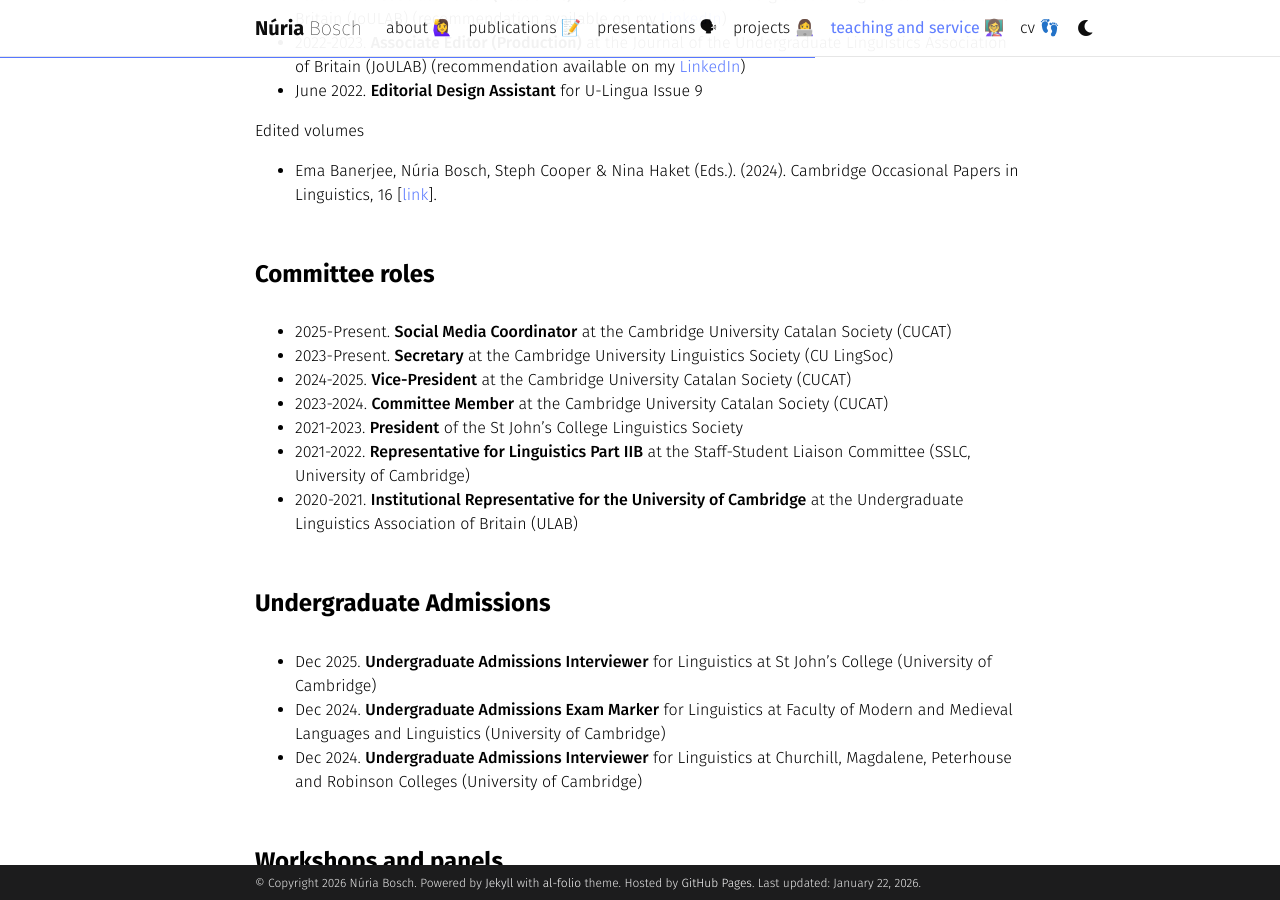
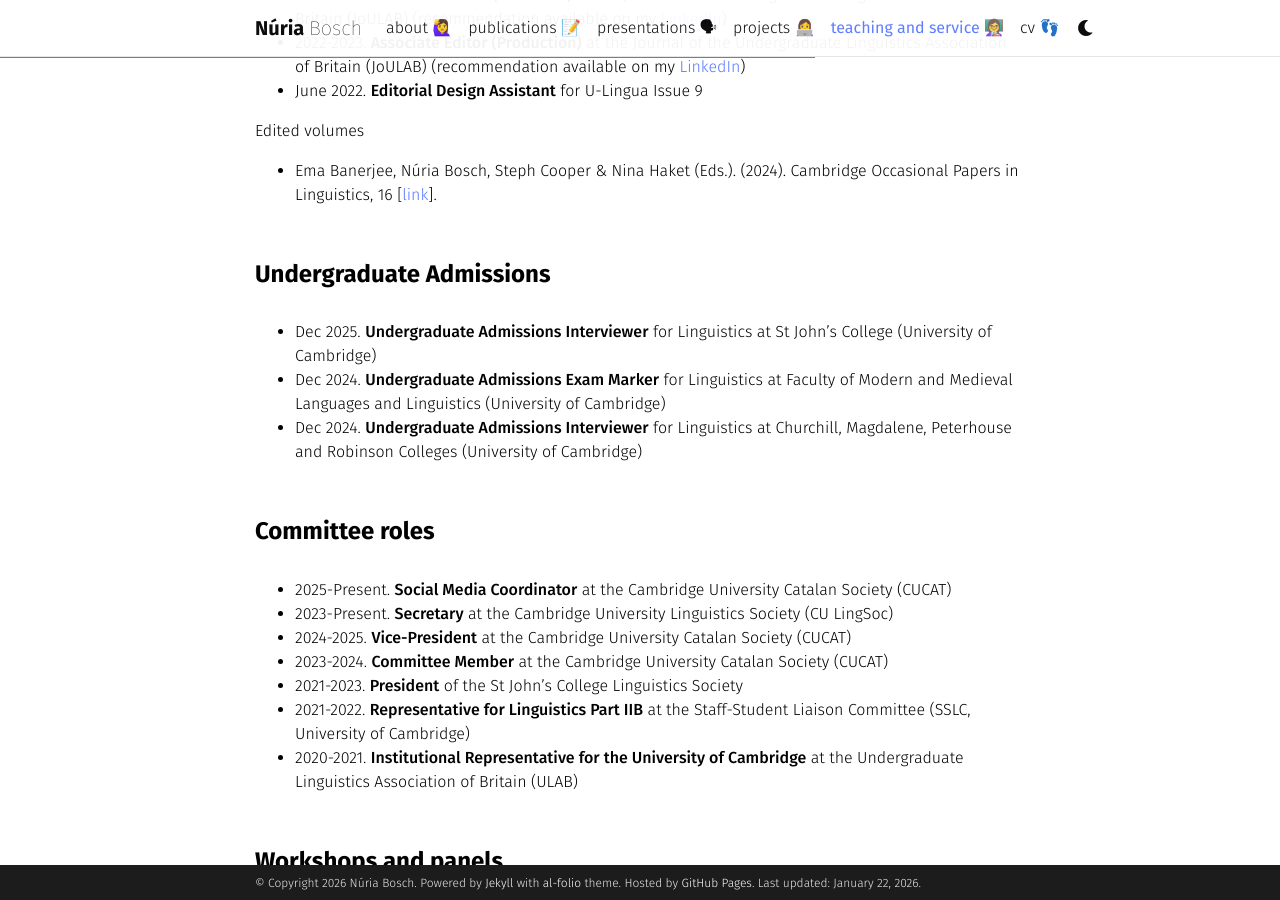
Before and after one commit to nuria-bosch/nuria-bosch.github.io, a Jekyll site: the page built from _pages/teaching_and_service.md, in a window 1280 px wide and 900 px high, scrolled down 1023 px. Built offline with Jekyll 4.4.1, drawn with Linux system fonts in a browser that asks for light colours; some web fonts are replaced; comment, search, counter and statistics services are not loaded; a style sheet for code colours, icons or effects is not loaded; some of the changed lines change nothing that is shown.

Commit message:
Update teaching_and_service.md

```diff
--- a/_pages/teaching_and_service.md
+++ b/_pages/teaching_and_service.md
@@ -42,6 +42,12 @@ _Edited volumes_
 
 - Ema Banerjee, Núria Bosch, Steph Cooper & Nina Haket (Eds.). (2024). _Cambridge Occasional Papers in Linguistics_, 16 [[link](https://www.mmll.cam.ac.uk/node/9212/volume-16)].
 
+<h4 style="margin-top: 3.3rem; margin-bottom: 2rem; font-weight: bold;">Undergraduate Admissions</h4>
+
+- Dec 2025. **Undergraduate Admissions Interviewer** for Linguistics at St John's College (University of Cambridge)
+- Dec 2024. **Undergraduate Admissions Exam Marker** for Linguistics at Faculty of Modern and Medieval Languages and Linguistics (University of Cambridge)
+- Dec 2024. **Undergraduate Admissions Interviewer** for Linguistics at Churchill, Magdalene, Peterhouse and Robinson Colleges (University of Cambridge)
+
 <h4 style="margin-top: 3.3rem; margin-bottom: 2rem; font-weight: bold;">Committee roles</h4>
 
 - 2025-Present. **Social Media Coordinator** at the Cambridge University Catalan Society (CUCAT)
@@ -51,12 +57,6 @@ _Edited volumes_
 - 2021-2023. **President** of the St John's College Linguistics Society
 - 2021-2022. **Representative for Linguistics Part IIB** at the Staff-Student Liaison Committee (SSLC, University of Cambridge)
 - 2020-2021. **Institutional Representative for the University of Cambridge** at the Undergraduate Linguistics Association of Britain (ULAB)
-
-<h4 style="margin-top: 3.3rem; margin-bottom: 2rem; font-weight: bold;">Undergraduate Admissions</h4>
-
-- Dec 2025. **Undergraduate Admissions Interviewer** for Linguistics at St John's College (University of Cambridge)
-- Dec 2024. **Undergraduate Admissions Exam Marker** for Linguistics at Faculty of Modern and Medieval Languages and Linguistics (University of Cambridge)
-- Dec 2024. **Undergraduate Admissions Interviewer** for Linguistics at Churchill, Magdalene, Peterhouse and Robinson Colleges (University of Cambridge)
 
 <h4 style="margin-top: 3.3rem; margin-bottom: 2rem; font-weight: bold;">Workshops and panels</h4>
 
```
